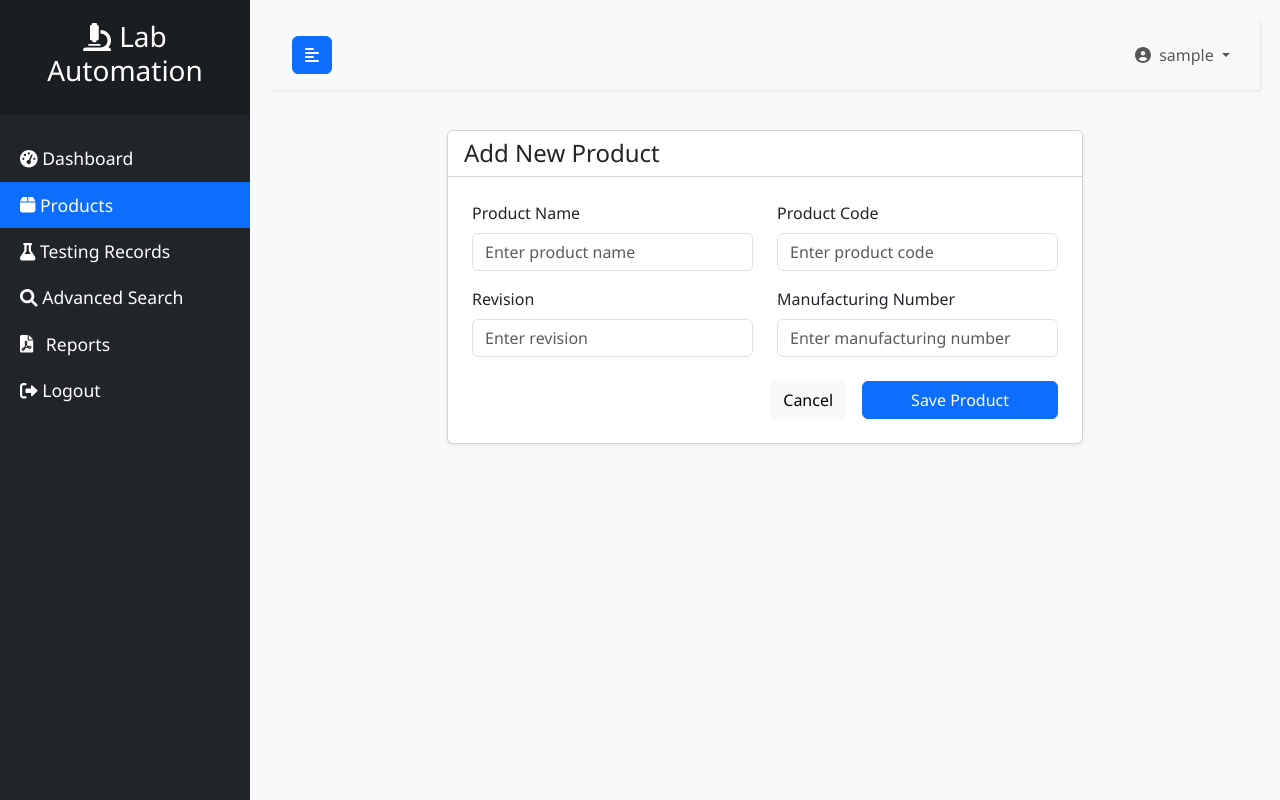
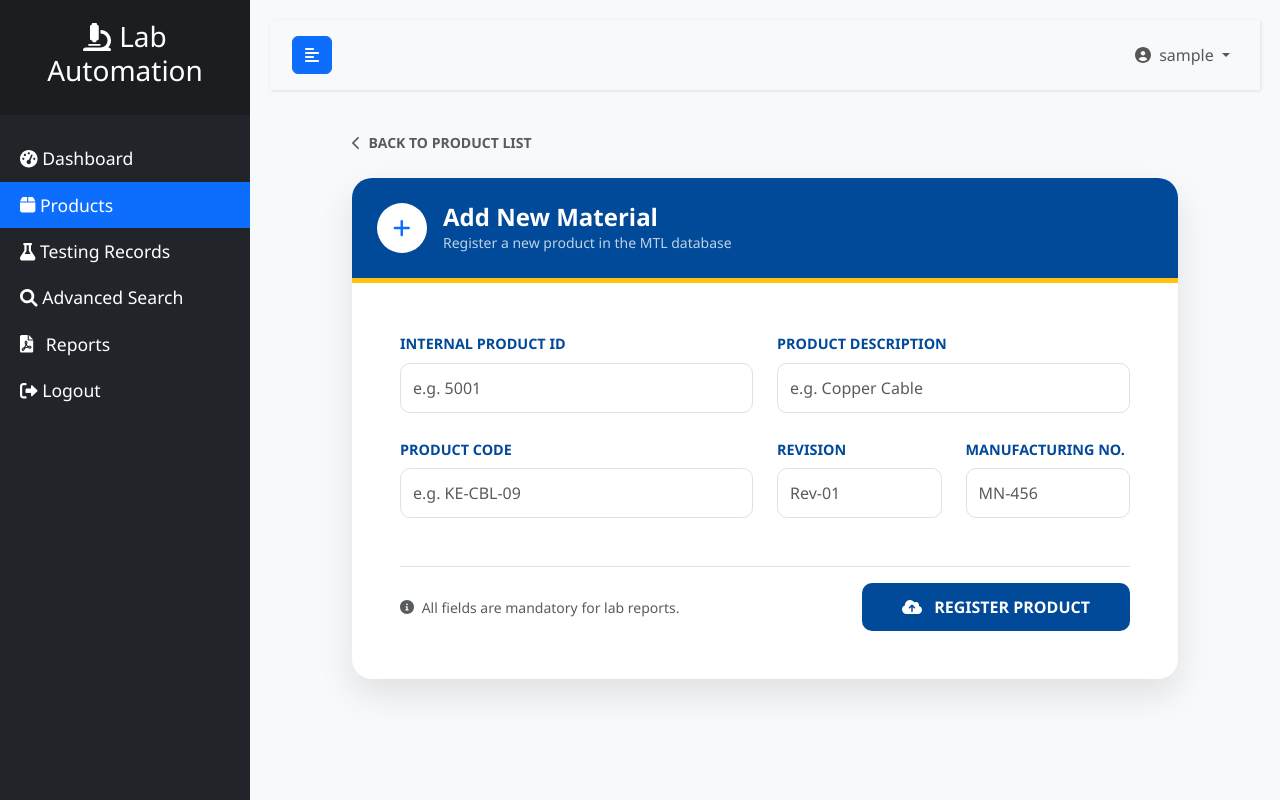
Before and after one commit to AyazAhmed071/Lab-Automation-System, a PHP site: page /lab_automation_system/products/add_product.php in a window 1280 px wide. Run offline with PHP 8.4, Linux system fonts and the light colour scheme; the visitor is signed in with stand-in values (Sample User, id 1).

Commit message:
UI upgrade for add_product.php with KE theme

```diff
--- a/products/add_product.php
+++ b/products/add_product.php
@@ -1,33 +1,28 @@
 <?php
+include '../config/db.php';
 include '../header.php';
 
 $error = '';
 $success = '';
 
-// Generate 10-digit unique product ID
-function generateProductID($conn) {
-    do {
-        $id = str_pad(mt_rand(1, 9999999999), 10, '0', STR_PAD_LEFT);
-        $check = $conn->query("SELECT id FROM products WHERE product_id = '$id'");
-    } while ($check->num_rows > 0);
-    return $id;
-}
-
 if ($_SERVER['REQUEST_METHOD'] == 'POST') {
-    $product_id = generateProductID($conn);
     $product_name = trim($_POST['product_name']);
     $product_code = trim($_POST['product_code']);
     $revision = trim($_POST['revision']);
     $manufacturing_number = trim($_POST['manufacturing_number']);
+    $product_id = trim($_POST['product_id']); // Agar aap manual ID de rahe hain
 
     if (empty($product_name) || empty($product_code) || empty($revision) || empty($manufacturing_number)) {
-        $error = "Please fill in all fields.";
+        $error = "Please fill in all required fields.";
     } else {
+        // Database Insert Logic
         $stmt = $conn->prepare("INSERT INTO products (product_id, product_name, product_code, revision, manufacturing_number) VALUES (?, ?, ?, ?, ?)");
         $stmt->bind_param("sssss", $product_id, $product_name, $product_code, $revision, $manufacturing_number);
 
         if ($stmt->execute()) {
-            $success = "Product added successfully. ID: " . $product_id;
+            $success = "New product registered successfully!";
+            // Optional: Form clear karne ke liye variables empty kar den
+            $product_name = $product_code = $revision = $manufacturing_number = $product_id = "";
         } else {
             $error = "Error adding product: " . $stmt->error;
         }
@@ -36,56 +31,131 @@ if ($_SERVER['REQUEST_METHOD'] == 'POST') {
 }
 ?>
 
-<div class="row justify-content-center">
-    <div class="col-md-8">
-        <div class="card shadow-sm">
-            <div class="card-header bg-white">
-                <h4 class="card-title mb-0">Add New Product</h4>
+<style>
+    :root { --ke-blue: #004a99; --ke-yellow: #ffc20e; }
+
+    .add-container { max-width: 850px; margin-top: 30px; }
+
+    .card-modern {
+        border: none;
+        border-radius: 20px;
+        box-shadow: 0 15px 35px rgba(0,0,0,0.1);
+    }
+
+    .card-header-ke {
+        background: var(--ke-blue);
+        color: white;
+        border-radius: 20px 20px 0 0 !important;
+        padding: 25px;
+        border-bottom: 5px solid var(--ke-yellow);
+    }
+
+    .form-label {
+        font-weight: 600;
+        color: var(--ke-blue);
+        font-size: 0.9rem;
+        text-transform: uppercase;
+    }
+
+    .form-control {
+        border-radius: 10px;
+        padding: 12px;
+        border: 1px solid #dee2e6;
+    }
+
+    .form-control:focus {
+        border-color: var(--ke-blue);
+        box-shadow: 0 0 0 0.25rem rgba(0, 74, 153, 0.1);
+    }
+
+    .btn-ke-save {
+        background-color: var(--ke-blue);
+        color: white;
+        font-weight: 700;
+        border-radius: 10px;
+        padding: 12px 40px;
+        transition: 0.3s;
+        border: none;
+    }
+
+    .btn-ke-save:hover {
+        background-color: #003366;
+        color: white;
+        transform: translateY(-2px);
+        box-shadow: 0 8px 20px rgba(0, 74, 153, 0.3);
+    }
+</style>
+
+<div class="container add-container mb-5">
+    <div class="mb-4">
+        <a href="view_products.php" class="text-decoration-none text-muted fw-bold small">
+            <i class="fas fa-chevron-left me-1"></i> BACK TO PRODUCT LIST
+        </a>
     </div>
-            <div class="card-body p-4">
+
+    <div class="card card-modern">
+        <div class="card-header-ke">
+            <div class="d-flex align-items-center">
+                <div class="bg-white p-2 rounded-circle me-3" style="width: 50px; height: 50px; display: flex; align-items: center; justify-content: center;">
+                    <i class="fas fa-plus text-primary fa-lg"></i>
+                </div>
+                <div>
+                    <h4 class="mb-0 fw-bold">Add New Material</h4>
+                    <p class="mb-0 small opacity-75">Register a new product in the MTL database</p>
+                </div>
+            </div>
+        </div>
+
+        <div class="card-body p-4 p-md-5">
             <?php if ($error): ?>
-                    <div class="alert alert-danger alert-dismissible fade show" role="alert">
-                        <?php echo $error; ?>
-                        <button type="button" class="btn-close" data-bs-dismiss="alert" aria-label="Close"></button>
+                <div class="alert alert-danger border-0 shadow-sm mb-4" role="alert" style="border-radius: 12px;">
+                    <i class="fas fa-exclamation-circle me-2"></i> <?php echo $error; ?>
                 </div>
             <?php endif; ?>
 
             <?php if ($success): ?>
-                    <div class="alert alert-success alert-dismissible fade show" role="alert">
-                        <?php echo $success; ?>
-                        <button type="button" class="btn-close" data-bs-dismiss="alert" aria-label="Close"></button>
+                <div class="alert alert-success border-0 shadow-sm mb-4" role="alert" style="border-radius: 12px;">
+                    <i class="fas fa-check-circle me-2"></i> <?php echo $success; ?>
                 </div>
             <?php endif; ?>
 
             <form action="add_product.php" method="POST">
-                    <div class="row mb-3">
+                <div class="row g-4">
                     <div class="col-md-6">
-                            <label for="product_name" class="form-label">Product Name</label>
-                            <input type="text" name="product_name" id="product_name" class="form-control" required placeholder="Enter product name">
+                        <label class="form-label">Internal Product ID</label>
+                        <input type="text" name="product_id" class="form-control" placeholder="e.g. 5001" required>
                     </div>
+
                     <div class="col-md-6">
-                            <label for="product_code" class="form-label">Product Code</label>
-                            <input type="text" name="product_code" id="product_code" class="form-control" required placeholder="Enter product code">
+                        <label class="form-label">Product Description</label>
+                        <input type="text" name="product_name" class="form-control" placeholder="e.g. Copper Cable" required>
+                    </div>
+
+                    <div class="col-md-6">
+                        <label class="form-label">Product Code</label>
+                        <input type="text" name="product_code" class="form-control" placeholder="e.g. KE-CBL-09" required>
+                    </div>
+
+                    <div class="col-md-3">
+                        <label class="form-label">Revision</label>
+                        <input type="text" name="revision" class="form-control" placeholder="Rev-01" required>
+                    </div>
+
+                    <div class="col-md-3">
+                        <label class="form-label">Manufacturing No.</label>
+                        <input type="text" name="manufacturing_number" class="form-control" placeholder="MN-456" required>
                     </div>
                 </div>
-                    <div class="row mb-4">
-                        <div class="col-md-6">
-                            <label for="revision" class="form-label">Revision</label>
-                            <input type="text" name="revision" id="revision" class="form-control" required placeholder="Enter revision">
-                        </div>
-                        <div class="col-md-6">
-                            <label for="manufacturing_number" class="form-label">Manufacturing Number</label>
-                            <input type="text" name="manufacturing_number" id="manufacturing_number" class="form-control" required placeholder="Enter manufacturing number">
-                        </div>
-                    </div>
-                    <div class="d-grid gap-2 d-md-flex justify-content-md-end">
-                        <a href="view_products.php" class="btn btn-light me-md-2">Cancel</a>
-                        <button type="submit" class="btn btn-primary px-5">Save Product</button>
+
+                <div class="mt-5 pt-3 border-top d-flex justify-content-between align-items-center">
+                    <p class="text-muted small mb-0"><i class="fas fa-info-circle me-1"></i> All fields are mandatory for lab reports.</p>
+                    <button type="submit" class="btn btn-ke-save">
+                        <i class="fas fa-cloud-upload-alt me-2"></i> REGISTER PRODUCT
+                    </button>
                 </div>
             </form>
         </div>
     </div>
 </div>
-</div>
 
 <?php include '../footer.php'; ?>
```
Lines whose indentation alone changed are shown as unchanged.
